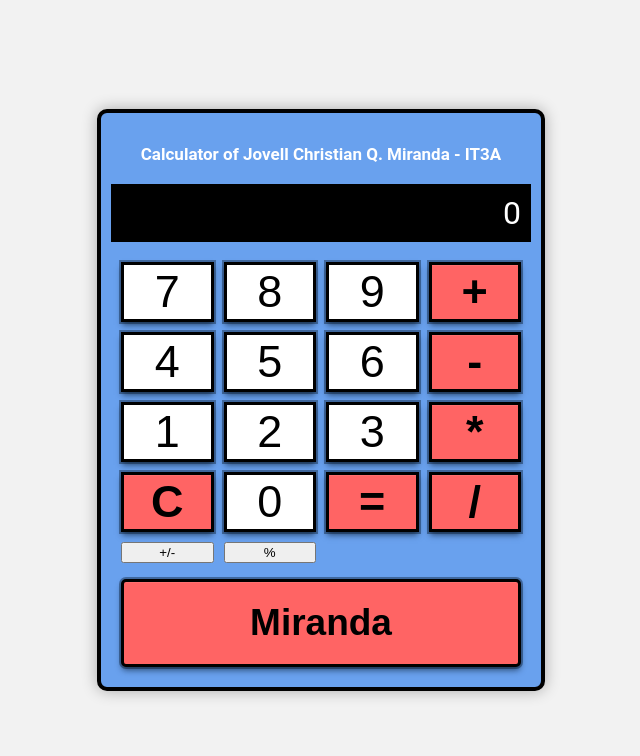
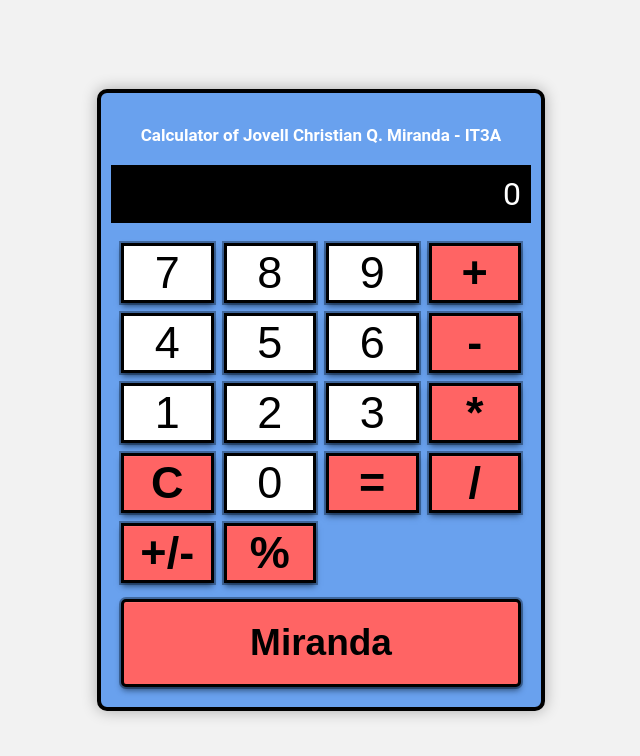
Before and after one commit to Jovellmiranda/Calculator, a React (Create React App) app: page / in a window 1280 px wide. Shown: the top 756 px of the page, without its empty margins (319-959 px from the left). Built offline with nearby package versions, Linux system fonts and the light colour scheme.

Commit message:
Revision of Buttons

```diff
--- a/src/App.js
+++ b/src/App.js
@@ -70,6 +70,7 @@ export default function App() {
       });
     }
   };
+
   const percentClickHandler = () => {
     if (Display !== "0") {
       const value = (parseFloat(Display) / 100).toString();
@@ -101,8 +102,8 @@ export default function App() {
           <CalcuButton label={"0"} onClick={() => handleButtonClick("0")} buttonClassName={"CalcuButtonNum"} />
           <CalcuButton label={"="} onClick={equalClickHandler} buttonClassName={"EqualsButton"} />
           <CalcuButton label={"/"} onClick={() => handleButtonClick("/")} buttonClassName={"OperatorButton"} />
-          <CalcuButton label={"+/-"} onClick={() => handleSignChange("+/-")} buttonClassName={"NegativePositive"} />
-          <CalcuButton label="%" onClick={percentClickHandler} buttonClassName={"PercentButton"} />
+          <CalcuButton label={"+/-"} onClick={() => handleSignChange("+/-")} buttonClassName={"OperatorButton"} />
+          <CalcuButton label="%" onClick={() => percentClickHandler("%")} buttonClassName={"OperatorButton"} />
 
         </div>
         <div className="NameButton">
```
